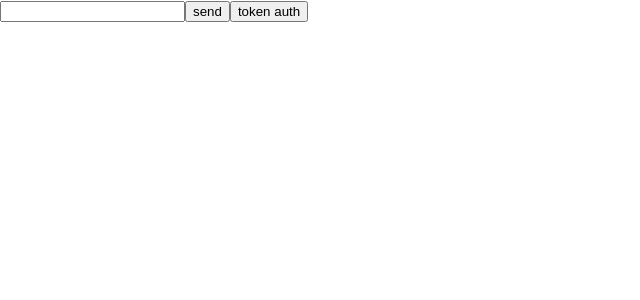
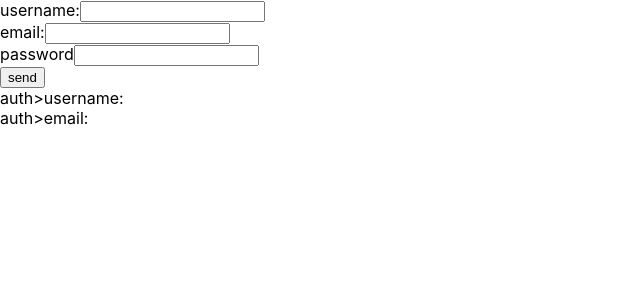
Before and after one commit to shuuujiii/react-google-login, a React (Create React App) app: page /login in a window 1280 px wide. Shown: the top 300 px of the page, without its empty margins (0-640 px from the left). Built offline with nearby package versions, Linux system fonts and the light colour scheme; no server answers.

Commit message:
login from input character

```diff
--- a/src/components/Login.js
+++ b/src/components/Login.js
@@ -7,16 +7,30 @@ export default class Login extends Component {
         this.state = {
             username: "",
             email: "",
+            password: "",
+            auth:
+            {
+                username: "",
+                email: "",
+            }
         }
     }
+    handleOnChange(e) {
+        console.log(this.state)
+        this.setState({
+            ...this.state,
+            [e.target.name]: e.target.value
+        })
+    }
     render() {
-        const URL = `${API_SERVER}/rest-auth/login/`
         const login = () => {
+            const URL = `${API_SERVER}/rest-auth/login/`
+            const { username, email, password } = this.state
             axios
                 .post(URL, {
-                    username: 'nabemi',
-                    password: 'nabeminabemi',
-                    email: 'nabemi@gmail.com'
+                    username: username,
+                    email: email,
+                    password: password,
                 })
                 .then((res) => {
                     console.log(res)
@@ -28,32 +42,38 @@ export default class Login extends Component {
 
         const authentication = () => {
             const URL = `${API_SERVER}/rest-auth/user/`
-            const TOKEN = 'da7fa020eca55cb80bdcbbca9575436da5f8cdbe'
+            let token = localStorage.getItem('token')
             axios
                 .get(URL, {
                     headers: {
-                        AUthorization: `Token ${TOKEN}`,
+                        AUthorization: `Token ${token}`,
                     }
                 })
                 .then((res) => {
                     console.log(res)
                     this.setState({
-
-                        username: res.data.username,
-                        email: res.data.email,
+                        ...this.state,
+                        auth: {
+                            username: res.data.username,
+                            email: res.data.email,
+                        }
                     })
                 })
                 .catch(() => { console.log('token authentication failed') })
         }
         return (
             <div>
-                <input></input>
+                username:<input type='text' name='username' onChange={this.handleOnChange.bind(this)} value={this.state.username}></input>
+                <br />
+                email:<input type='email' name='email' onChange={this.handleOnChange.bind(this)} value={this.state.email}></input>
+                <br />
+                password<input type='password' name='password' onChange={this.handleOnChange.bind(this)} value={this.state.password}></input>
+                <br />
                 <button onClick={login}>send</button>
-                <button onClick={authentication}>token auth</button>
                 <br />
-                {this.state.username}
+                auth>username:{this.state.auth.username}
                 <br />
-                {this.state.email}
+                auth>email:{this.state.auth.email}
             </div>
         )
     }
```
